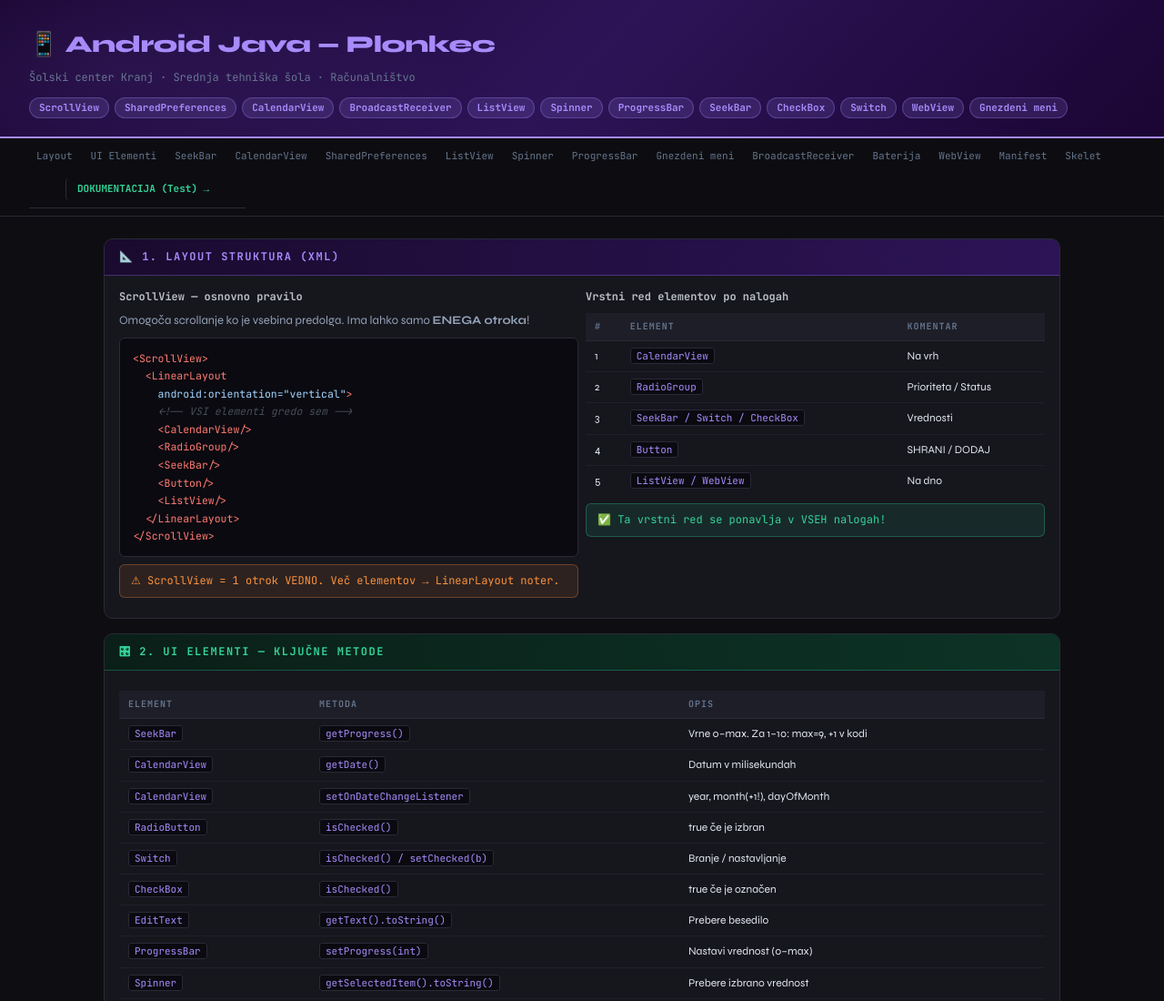
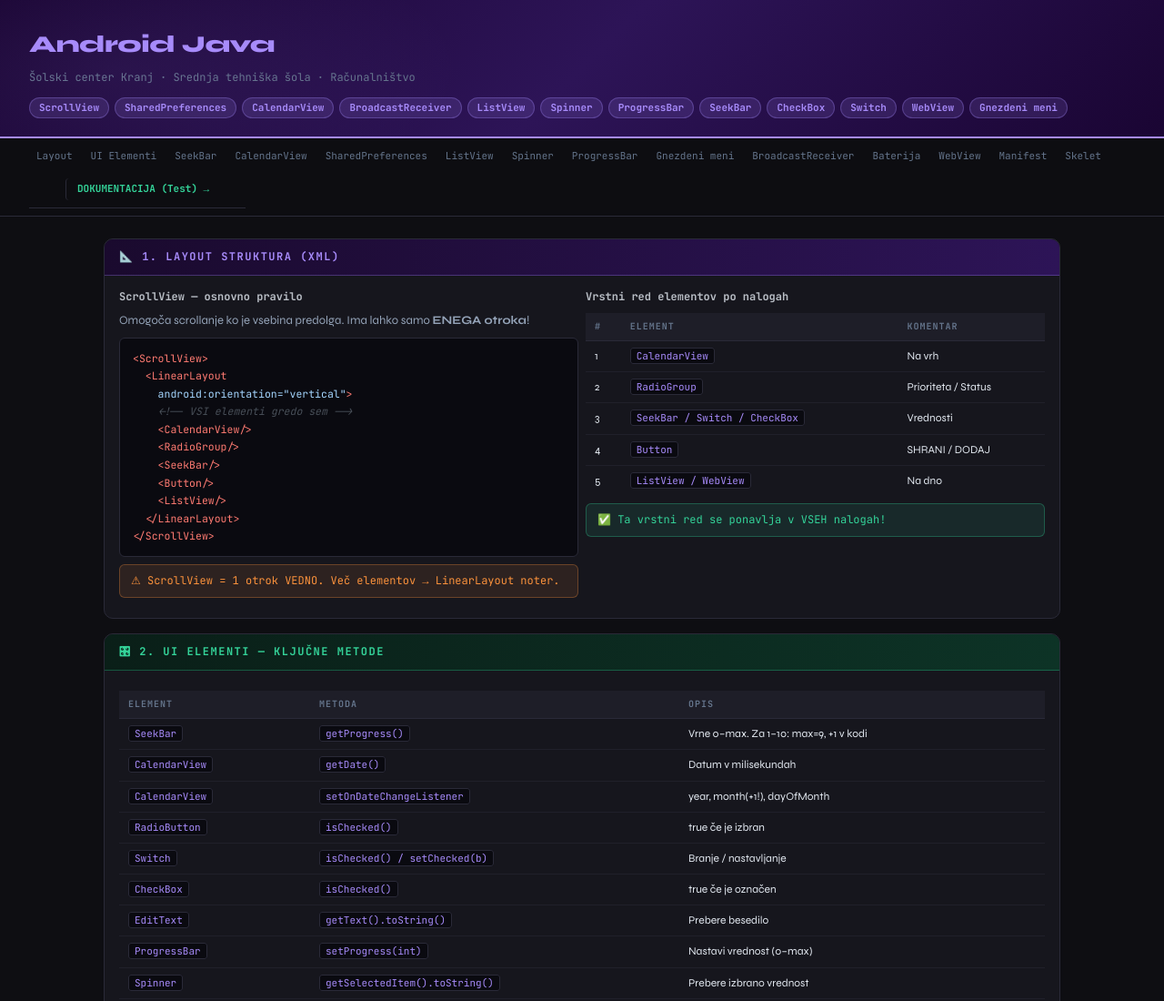
Before and after one commit to Asparagus072/Android, a plain HTML site: page index.html in a window 1280 px wide. Shown: the top 1100 px of the page at 91% size. Drawn offline with Linux system fonts and the light colour scheme.

Commit message:
Remove emoji from header in index.html

```diff
--- a/index.html
+++ b/index.html
@@ -288,7 +288,7 @@
 <body>
 
 <div class="header">
-  <h1>📱 Android Java — Plonkec</h1>
+  <h1>Android Java</h1>
   <p>Šolski center Kranj · Srednja tehniška šola · Računalništvo</p>
   <div class="tags">
     <span class="tag">ScrollView</span>
```
